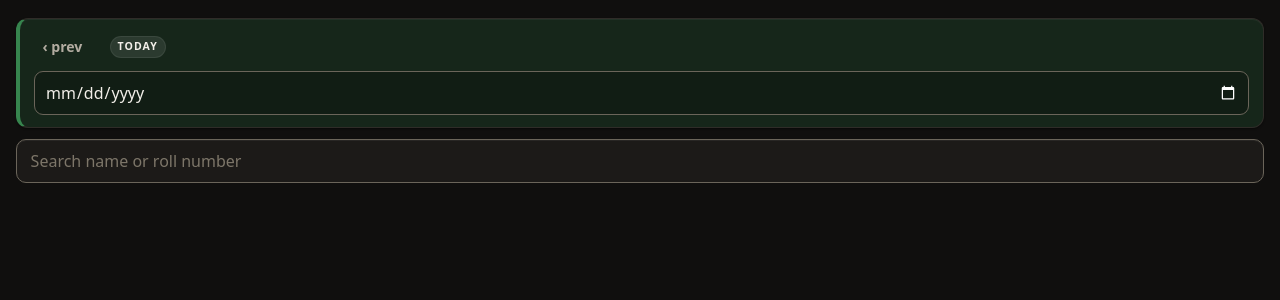
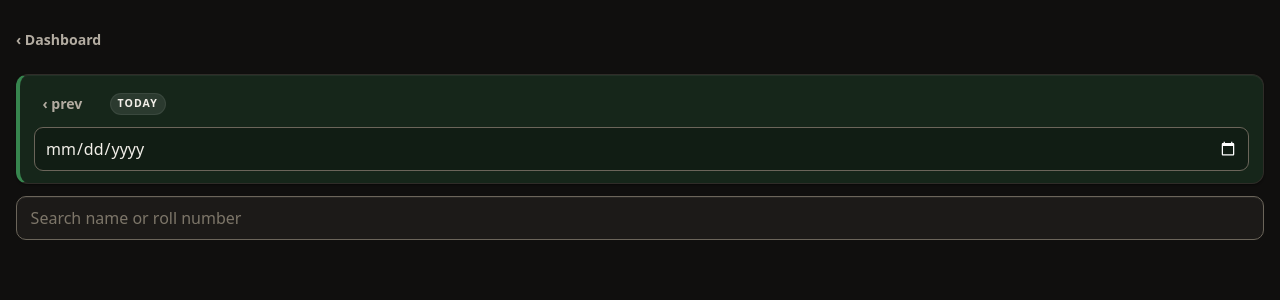
Before and after one commit to M-Aadarsh-Patel/Sahithi-app, a FastAPI app: template templates/entries.html in a window 1280 px wide. Shown: the top 300 px of the page. Run offline with FastAPI, Linux system fonts and the light colour scheme; the template is opened without the code that fills it, so the values that code supplies are empty; parts of the project's set-up code (start-up, migrations or seed data) failed here and were passed over.

Commit message:
added a back button at the top to go back to dashboard inside of the today's entires page

```diff
--- a/templates/entries.html
+++ b/templates/entries.html
@@ -38,7 +38,7 @@
     box-shadow: inset 0 0 0 1px rgba(255, 255, 255, .07);
     border-radius: 999px; padding: .22rem .5rem .2rem;
   }
-  .datebar a {
+  .datebar a, .back {
     display: inline-flex; align-items: center; min-height: var(--tap);
     padding: 0 .5rem; margin: -.35rem 0;      /* tap area without visual bulk */
     border-radius: var(--radius-sm);
@@ -46,7 +46,14 @@
     font-size: .88rem; font-weight: 550;
     transition: color .13s ease, background-color .13s ease;
   }
-  .datebar a:active { color: var(--ink); background: rgba(255, 255, 255, .07); }
+  .datebar a:active, .back:active { color: var(--ink); background: rgba(255, 255, 255, .07); }
+
+  /* Left-aligned, mirroring the dashboard's right-aligned logout link. Same
+     treatment as the prev/next links above, reused rather than restated; the
+     negative margin pulls the 44px tap area flush with the page edge so the
+     padding does not read as an indent. */
+  header { display: flex; margin: 0 0 .8rem; }
+  .back { padding: 0 .7rem; margin: 0 0 0 -.7rem; }
   /* Its own full-width line. Prev, date, badge, next and a date field will not
      share 360px without overflowing.
 
@@ -228,6 +235,9 @@
   .row.failed .retry { display: block; }
 </style>
 
+<header>
+  <a class="back" href="/dashboard">‹ Dashboard</a>
+</header>
 <div class="datebar">
   <a href="/entries/{{ prev_date }}">‹ prev</a>
   <span class="current">{{ formatted }}</span>
```
